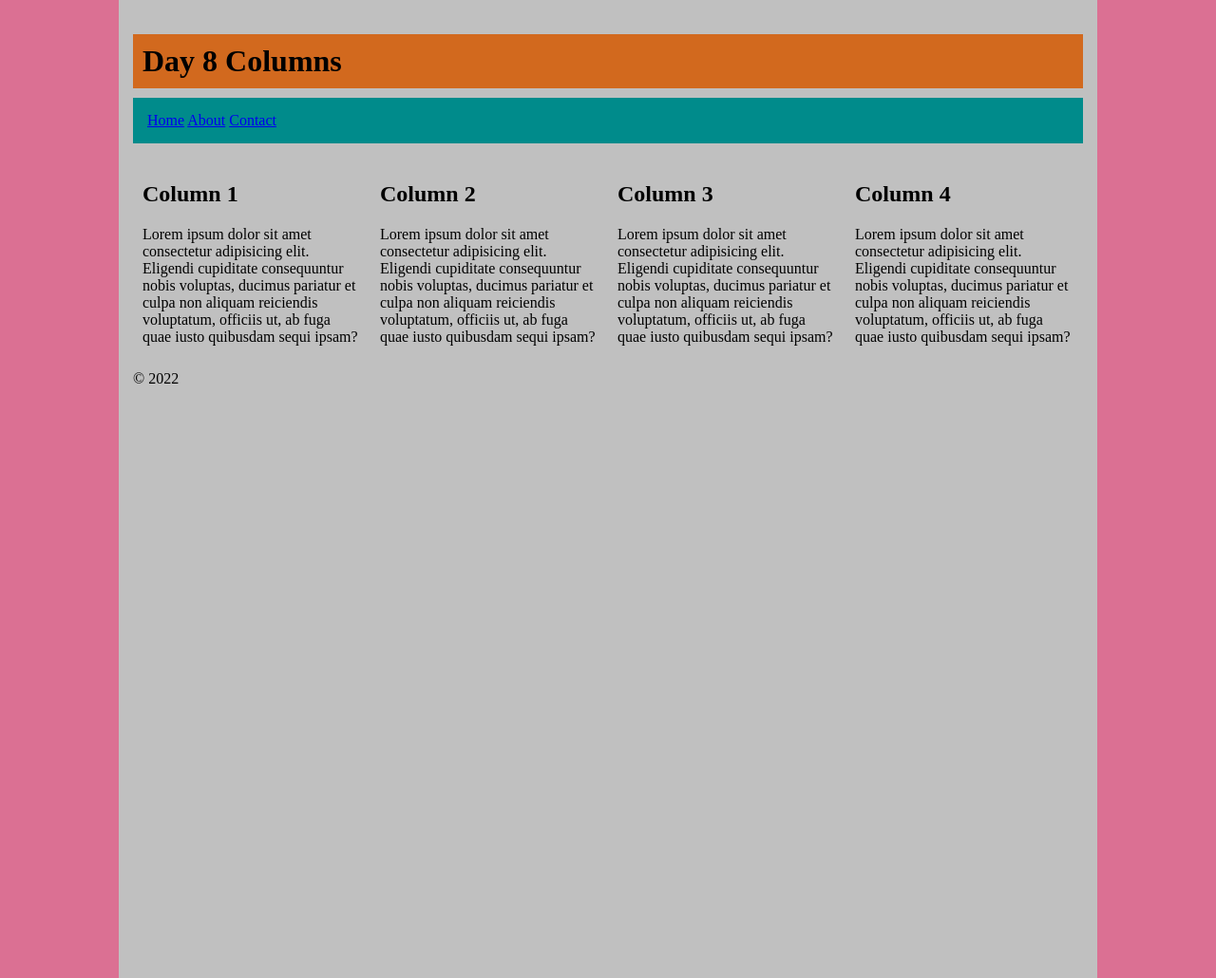
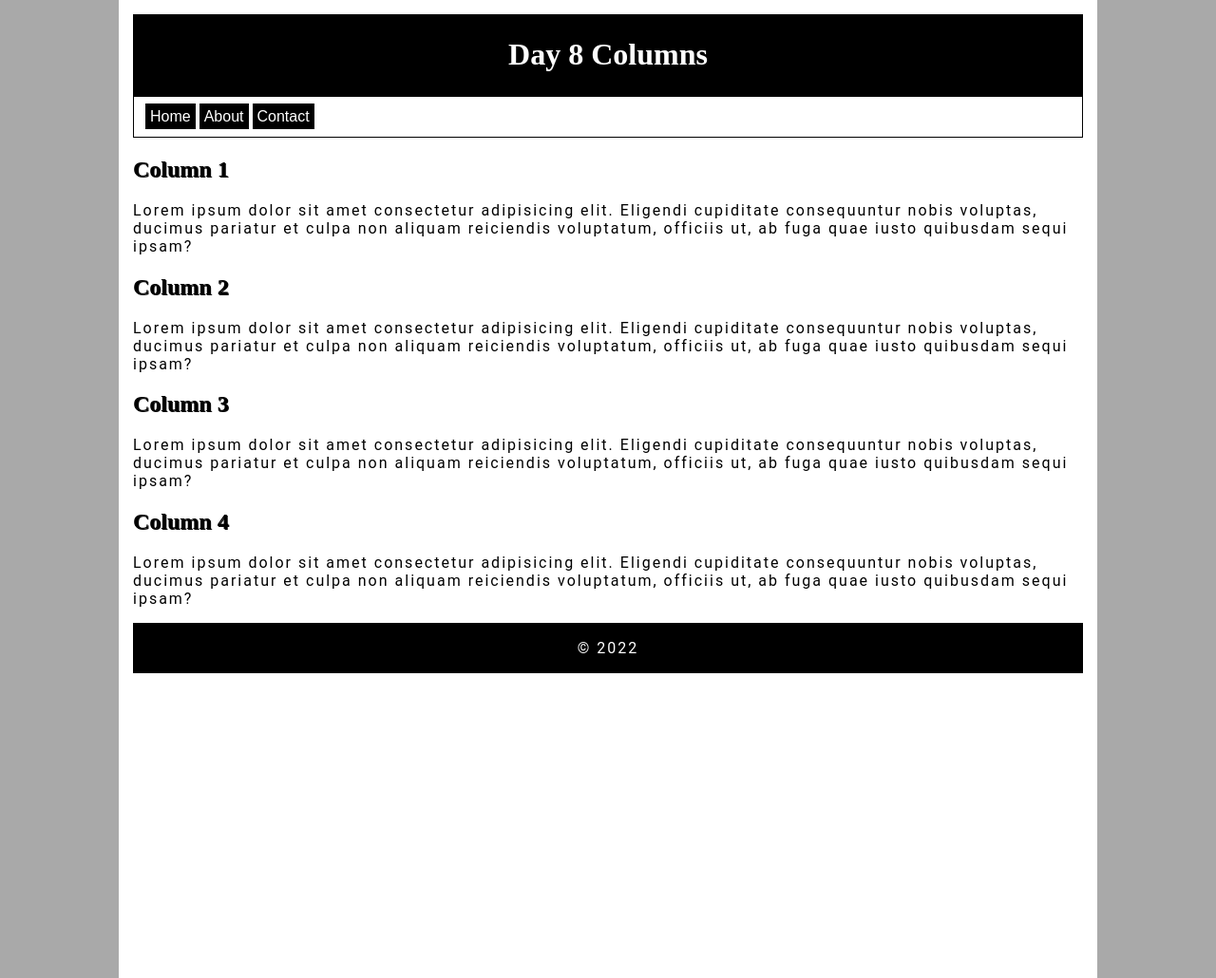
Before and after one commit to yer-lee/final-project, a plain HTML site: page index.html in a window 1280 px wide. Shown: the whole page at 95% size. Drawn offline with Linux system fonts and the light colour scheme.

Commit message:
added Lauras files

```diff
--- a/css/styles.css
+++ b/css/styles.css
@@ -1,37 +1,119 @@
 body {
-    background-color: palevioletred;
+	background-color: darkgray;
 	margin: auto;
 	padding: auto;
 }
 
+h1, h2, h3, h4, h5, h6 {
+	font-family: 'Roboto Slab', serif;
+	text-shadow: 1px 1px rgb(10, 10, 10);
+}
+
+p {
+	font-family: 'Roboto', sans-serif;
+	line-height: -1.5;
+	letter-spacing: 2px;
+}
+
+/* Content wrapper */
 .container {
 	width: 1000px;
-    background-color: silver;
+	background-color: white;
 	margin: auto;
 	padding: 15px;
 	height: 1000px;
+
 }
 
-h1 {
-    background-color: chocolate;
-    border: 2px rgb(12, 12, 12);
-    margin-bottom: 10px;
-    padding: 10px;
+/* Header */
+header {
+	background: black;
+	color: white;
+	padding: 2px;
+	text-align: center;
+	border: 1px solid black;
 }
 
+/* Navbar */
  nav {
-    background-color: darkcyan;
-    border: rgb(12, 12, 12);
-    margin-bottom: 10px;
-    padding: 15px;
+	 padding: 12px;
+	 border: 1px solid black;
+	 /* text-align: left; */
+	 position: sticky;
+	 left: 0;
+	 top: 0;
+	 z-index: 1;
+
 }
 
-.columns {
-    float: left;
-    width: 230px;
-    padding: 10px;
+ nav a {
+	 padding-right: 12px;
+	 color: white;
+	 background-color: black;
+	 padding: 5px;
+	 text-decoration: none;
+	 font-family: sans-serif;
  }
 
+nav a:hover {
+	background-color: darkgray;
+}
+
+ /* Hero */
+ .hero {
+	 border: 1px solid black;
+	 background-color: gainsboro;
+	 background-image: url('/img/fabian-quintero-UWQP2mh5YJI-unsplash.jpg');
+	 height: 400px;
+	 background-position: bottom right;
+ }
+
+ .text-back-hero {
+	background-color: rgb(255, 255, 255,0.5);
+	padding: 12px 50px;
+	text-align: center;
+	display:inline-block;
+	position:relative;
+	top: 240px;
+	left: 50px;
+}
+
+/* Main Content */
+.column {
+	float: left;
+	width: 478px;
+	height: 400px;
+	padding: 10px;
+	border: 1px solid black;
+}
+
+.column img {
+	width: 45%;
+	float: right;
+	padding-left: 10px;
+}
+
+.col-two {
+	background-color: gainsboro;
+	background-image: url('/img/beach-sunset.jpg');
+}
+
+.text-back {
+	background-color: rgb(255, 255, 255,0.3);
+	padding: 2px 10px;
+}
+
+/* Footer */
 footer {
-    clear: left;
+	clear: both;
+	padding: px;
+	border: 1px solid black;
+	text-align: center;
+	background-color: black;
+	color: white;
 }
+
+/* icons */
+.fa-dog {
+	color: white;
+}
```
Lines whose indentation alone changed are shown as unchanged.
